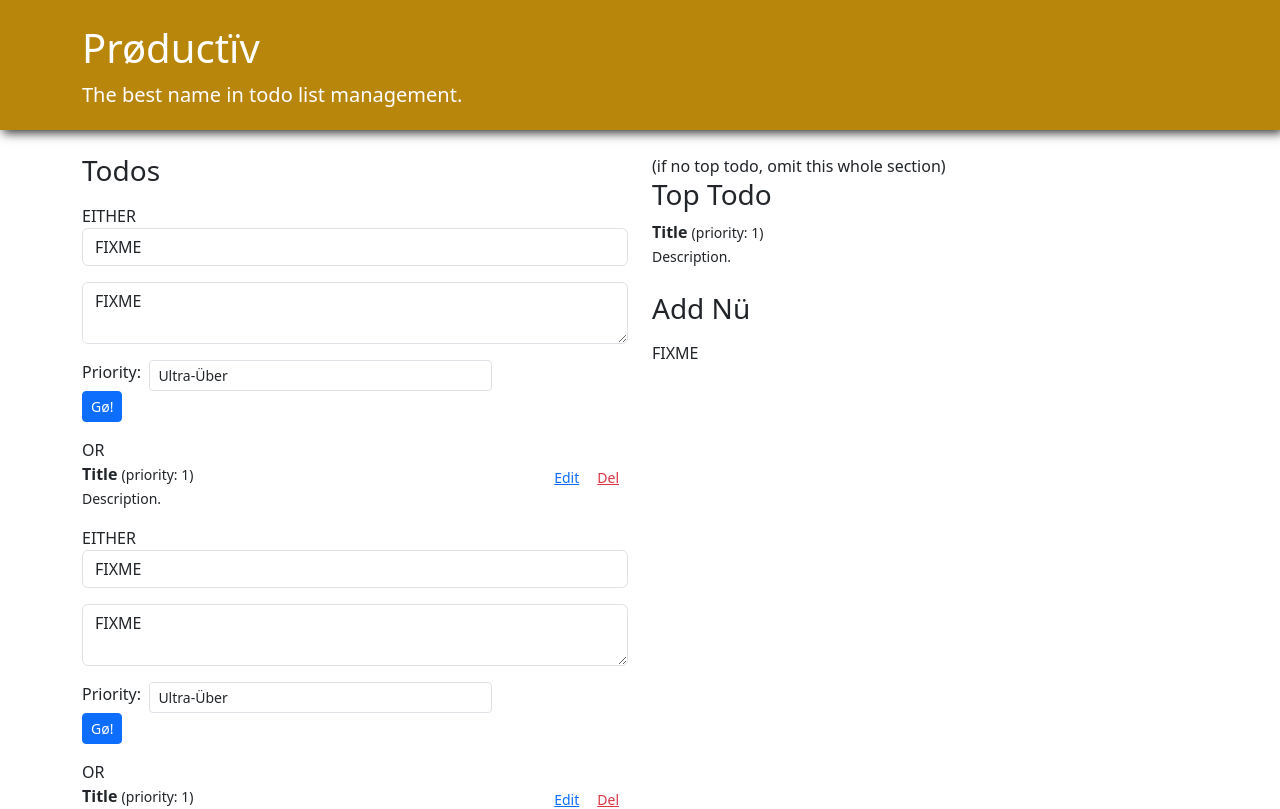
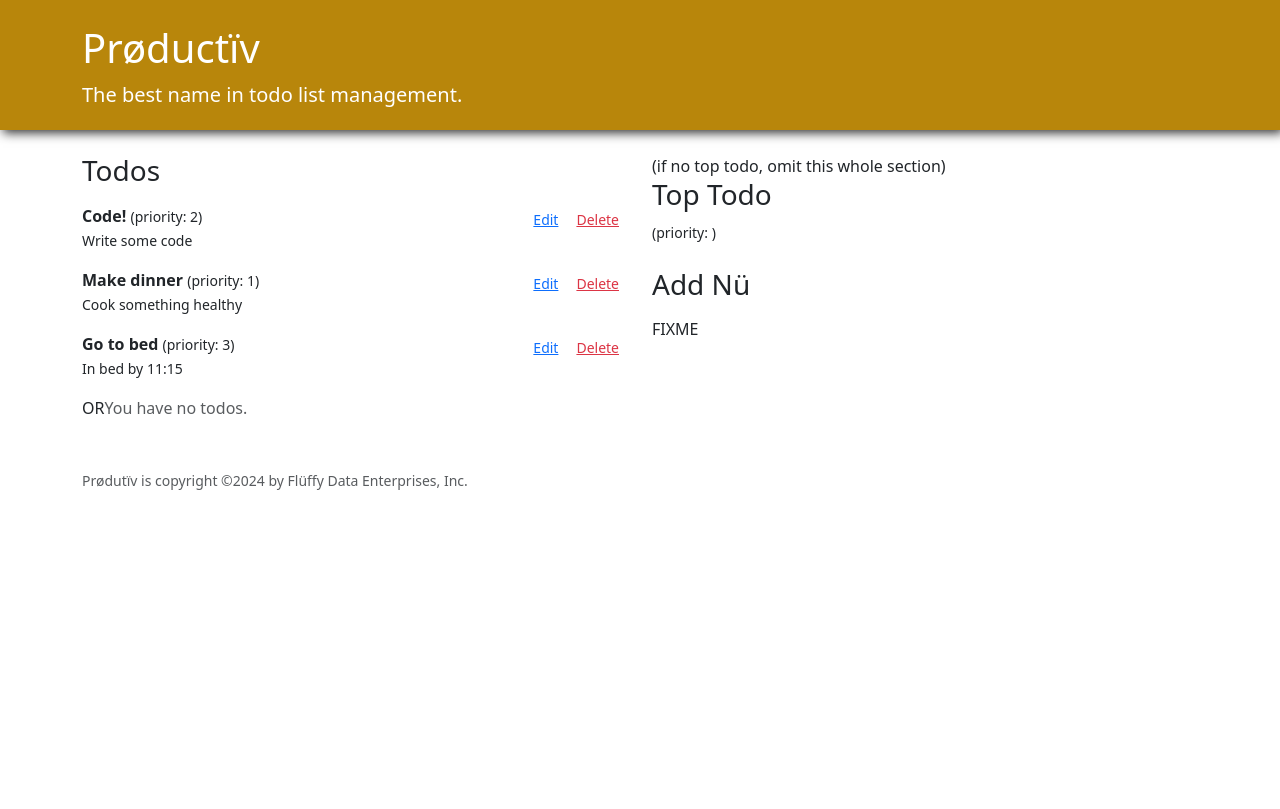
Before and after one commit to StrawberryShortyCake/react-forms-design-productiv, a React (Vite) app in the folder productiv/: page / in a window 1280 px wide. Shown: the top 809 px of the page. Built offline with nearby package versions, Linux system fonts and the light colour scheme.

Commit message:
Added the list of todos, completed todo component

```diff
--- a/productiv/src/EditableTodo.jsx
+++ b/productiv/src/EditableTodo.jsx
@@ -12,42 +12,52 @@ import TodoForm from "./TodoForm.jsx";
  * EditableTodoList -> EditableTodo -> { Todo, TodoForm }
  */
 
-function EditableTodo() {
-
+function EditableTodo({ todo, update, remove }) {
   /** Toggle if this is being edited */
-  function toggleEdit() { }
+  function toggleEdit() {
+    setIsEdit(true);
+  }
 
   /** Call remove fn passed to this. */
-  function handleDelete() { }
+  function handleDelete() {
+    remove(id);
+  }
 
   /** Edit form saved; toggle isEditing and update in ancestor. */
-  function handleSave(formData) { }
+  function handleSave(formData) {
+    update(formData);
+  }
+
+  const [isEdit, setIsEdit] = useState(false);
 
   return (
     <div className="EditableTodo">
-
-                EITHER
-
-                <TodoForm />
-
-                OR
-
+      {isEdit ? (
+        <TodoForm handleSave={handleSave} />
+      ) : (
         <div className="mb-3">
           <div className="float-end text-sm-end">
             <button
               className="EditableTodo-toggle btn-link btn btn-sm"
-                        onClick={toggleEdit}>
+              onClick={toggleEdit}
+            >
               Edit
             </button>
             <button
               className="EditableTodo-delBtn btn-link btn btn-sm text-danger"
-                        onClick={handleDelete}>
-                      Del
+              onClick={handleDelete}
+            >
+              Delete
             </button>
           </div>
-                  <Todo />
+          <Todo
+            id={todo.id}
+            title={todo.title}
+            priority={todo.priority}
+            description={todo.description}
+          />
         </div>
-
+      )}
     </div>
   );
 }
--- a/productiv/src/EditableTodoList.jsx
+++ b/productiv/src/EditableTodoList.jsx
@@ -10,14 +10,14 @@ import EditableTodo from "./EditableTodo.jsx";
  * TodoApp -> EditableTodoList -> [ EditableTodo, ... ]
  */
 
-function EditableTodoList() {
+function EditableTodoList({ todos, remove, update }) {
   return (
-      <div>
-        {/*   FIXME  */}
-        <EditableTodo />
-        <EditableTodo />
-        <EditableTodo />
-      </div>
+    <div>
+      {/*   FIXME  */}
+      <EditableTodo todo={todos[0]} remove={remove} update={update} />
+      <EditableTodo todo={todos[1]} remove={remove} update={update} />
+      <EditableTodo todo={todos[2]} remove={remove} update={update} />
+    </div>
   );
 }
 
--- a/productiv/src/Todo.jsx
+++ b/productiv/src/Todo.jsx
@@ -6,12 +6,16 @@
  * { EditableTodo, TopTodo } -> Todo
  **/
 
-function Todo() {
+function Todo({ id, title, priority, description }) {
   return (
-      <div className="Todo">
-        <div><b>Title</b> <small>(priority: 1)</small></div>
-        <div><small>Description.</small></div>
+    <div className="Todo" id={id}>
+      <div>
+        <b>{title}</b> <small>(priority: {priority})</small>
       </div>
+      <div>
+        <small>{description}</small>
+      </div>
+    </div>
   );
 }
 
--- a/productiv/src/TodoApp.jsx
+++ b/productiv/src/TodoApp.jsx
@@ -15,26 +15,27 @@ import TopTodo from "./TopTodo.jsx";
  * App -> TodoApp -> { TodoForm, EditableTodoList }
  */
 
-function TodoApp() {
-
+function TodoApp({ initialTodos }) {
   /** add a new todo to list */
-  function create(newTodo) {
-  }
+  function create(newTodo) {}
 
   /** update a todo with updatedTodo */
-  function update(updatedTodo) {
-  }
+  function update(updatedTodo) {}
 
   /** delete a todo by id */
-  function remove(id) {
-  }
+  function remove(id) {}
 
   return (
     <main className="TodoApp">
       <div className="row">
         <div className="col-md-6">
           <h3 className="mb-3">Todos</h3>
-            <EditableTodoList/> OR
+          <EditableTodoList
+            todos={initialTodos}
+            remove={remove}
+            update={update}
+          />{" "}
+          OR
           <span className="text-muted">You have no todos.</span>
         </div>
 
@@ -44,13 +45,11 @@ function TodoApp() {
             <h3>Top Todo</h3>
             <TopTodo />
           </section>
-
           <section>
             <h3 className="mb-3">Add Nü</h3>
             FIXME
           </section>
         </div>
-
       </div>
     </main>
   );
```
Lines whose indentation alone changed are shown as unchanged.
